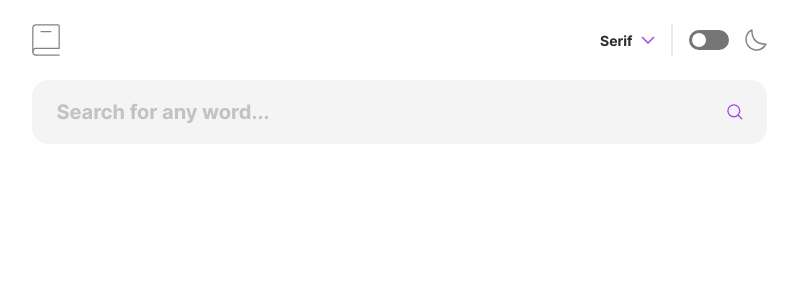
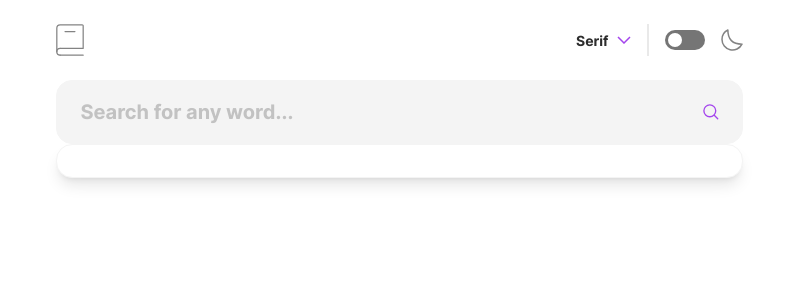
Before and after one commit to nikosetiawanp/dictionary-web-app, a React (Vite) app: page / in a window 1280 px wide. Shown: the top 300 px of the page, without its empty margins (241-1038 px from the left). Built offline with nearby package versions, Linux system fonts and the light colour scheme.

Commit message:
add live search bar functionality

```diff
--- a/index.html
+++ b/index.html
@@ -6,7 +6,7 @@
     <meta name="viewport" content="width=device-width, initial-scale=1.0" />
     <title>Vite + React + TS</title>
   </head>
-  <body class="flex justify-center w-screen h-full bg-background-light p-6 pb-24">
+  <body class="flex justify-center w-screen h-full bg-background-light">
     <div id="root"></div>
     <script type="module" src="/src/main.tsx"></script>
   </body>
--- a/src/App.tsx
+++ b/src/App.tsx
@@ -1,12 +1,13 @@
 import "./App.css";
 
-import IconSearch from "./assets/images/icon-search.svg";
 import { useEffect, useState } from "react";
+
 import Header from "./components/Header";
-import NotFoundMessage from "./components/NotFoundMessage";
+import WordDetails from "./components/WordDetails";
+import SearchBar from "./components/SearchBar";
+
 import type { NotFound } from "./types/NotFound";
 import type { Data } from "./types/Data";
-import WordDetails from "./components/WordDetails";
 
 function App() {
   const API_BASE_URL = "https://api.dictionaryapi.dev/api/v2/entries/en/";
@@ -14,8 +15,9 @@ function App() {
   const [inputError, setInputError] = useState(true);
 
   const [data, setData] = useState<null | Data[]>(null);
-  const [error, setError] = useState<null | NotFound>(null);
+  const [searchError, setSearchError] = useState<null | NotFound>(null);
 
+  const [selectedData, setSelectedData] = useState<Data>();
   const search = () => {
     if (!input) {
       setInputError(true);
@@ -29,10 +31,10 @@ function App() {
 
         if (Array.isArray(result)) {
           setData(result);
-          setError(null);
+          setSearchError(null);
         } else {
           setData(null);
-          setError(result);
+          setSearchError(result);
         }
       });
   };
@@ -47,47 +49,26 @@ function App() {
 
   return (
     // Container
-    <div className="flex flex-col gap-6 w-screen max-w-[735px] h-full">
-      {/* Navbar */}
+    <div className="flex flex-col gap-6 w-screen max-w-[735px] h-full p-6 pb-24">
+      {/* Header */}
       <Header />
 
       {/* Search bar */}
-      <form
-        onSubmit={(e) => {
-          e.preventDefault();
-          search();
-        }}
-        className="relative md:mb-4"
-      >
-        <input
-          type="text"
-          className={`${
-            inputError ? "border-error" : "border-[#f4f4f4]"
-          } w-full bg-[#f4f4f4] border active:border-accent rounded-2xl h-[48px] md:h-[64px] font-bold text-[16px] md:text-[20px] placeholder:text-primary-light/25 px-6`}
-          value={input}
-          onChange={(e) => setInput(e.target.value)}
-          placeholder="Search for any word..."
-        />
-        {inputError && (
-          <span className="text-error text-[16px] md:text-[20px] absolute left-0 -bottom-6 md:-bottom-7">
-            Whoops, can’t be empty…
-          </span>
-        )}
+      <SearchBar
+        search={search}
+        input={input}
+        setInput={setInput}
+        inputError={inputError}
+        data={data}
+        setSelectedData={setSelectedData}
+        searchError={searchError}
+      />
 
-        <div className="absolute top-0 right-0 md:right-3 h-full flex items-center">
-          <button
-            onClick={() => search()}
-            className="hover:bg-accent/10 active:bg-accent/20 top-0 flex justify-center items-center p-3 rounded-full hover:cursor-pointer"
-          >
-            <img className="w-[15.55px]" src={IconSearch} alt="icon-search" />
-          </button>
-        </div>
-      </form>
-      {/* Content */}
-      {/* <WordDefinition /> */}
-
-      {error && <NotFoundMessage error={error} />}
-      {data && <WordDetails data={data} />}
+      {selectedData && <WordDetails selectedData={selectedData} />}
+      {/* {searchError && <NotFoundMessage searchError={searchError} />}
+      {selectedData && !searchError && (
+        <WordDetails selectedData={selectedData} />
+      )} */}
     </div>
   );
 }
--- a/src/components/NotFoundMessage.tsx
+++ b/src/components/NotFoundMessage.tsx
@@ -1,7 +1,9 @@
 import ConfusedIcon from "../assets/images/confused-icon.png";
 import type { NotFound } from "../types/NotFound";
 
-export default function NotFoundMessage(props: { error: null | NotFound }) {
+export default function NotFoundMessage(props: {
+  searchError: null | NotFound;
+}) {
   return (
     <div className="flex justify-center items-center w-full">
       <div className="flex flex-col items-center gap-4 md:gap-6">
@@ -11,10 +13,10 @@ export default function NotFoundMessage(props: { error: null | NotFound }) {
           alt="confused-icon"
         />
         <h2 className="text-[16px] md:text-[20px] text-primary-light font-bold">
-          {props.error?.title}
+          {props.searchError?.title}
         </h2>
         <p className="text-[15px] md:text-[18px] text-secondary-light text-center">
-          {props.error?.message} {props.error?.resolution}
+          {props.searchError?.message} {props.searchError?.resolution}
         </p>
       </div>
     </div>
--- /dev/null
+++ b/src/components/SearchBar.tsx
@@ -0,0 +1,105 @@
+import { useEffect, useState } from "react";
+
+import IconSearch from "../assets/images/icon-search.svg";
+import type { Data } from "../types/Data";
+import type { NotFound } from "../types/NotFound";
+
+import ConfusedIcon from "../assets/images/confused-icon.png";
+
+export default function SearchBar(props: {
+  search: () => void;
+  input: string;
+  setInput: React.Dispatch<React.SetStateAction<string>>;
+  inputError: boolean;
+  data: Data[] | null;
+  setSelectedData: React.Dispatch<React.SetStateAction<Data | undefined>>;
+  searchError: NotFound | null;
+}) {
+  const [menuOpen, setMenuOpen] = useState(false);
+  const selectWord = (data: Data) => {
+    props.setSelectedData(data);
+    setMenuOpen(false);
+  };
+
+  useEffect(() => {
+    setMenuOpen(true);
+  }, [props.data, props.searchError]);
+
+  useEffect(() => {
+    const timeout = setTimeout(() => {
+      if (props.input) props.search();
+    }, 500);
+
+    return () => clearTimeout(timeout);
+  }, [props.input]);
+  return (
+    <form
+      onSubmit={(e) => {
+        e.preventDefault();
+        props.search();
+      }}
+      className="relative md:mb-4"
+    >
+      <input
+        type="text"
+        className={`${
+          props.inputError ? "border-error" : "border-[#f4f4f4]"
+        } w-full bg-[#f4f4f4] border active:border-accent rounded-2xl h-[48px] md:h-[64px] font-bold text-[16px] md:text-[20px] placeholder:text-primary-light/25 px-6`}
+        value={props.input}
+        onChange={(e) => props.setInput(e.target.value)}
+        placeholder="Search for any word..."
+      />
+      {props.inputError && (
+        <span className="text-error text-[16px] md:text-[20px] absolute left-0 -bottom-6 md:-bottom-7">
+          Whoops, can’t be empty…
+        </span>
+      )}
+
+      <div className="absolute top-0 right-0 md:right-3 h-full flex items-center">
+        <button
+          onClick={() => props.search()}
+          className="hover:bg-accent/10 active:bg-accent/20 top-0 flex justify-center items-center p-3 rounded-full hover:cursor-pointer"
+        >
+          <img className="w-[15.55px]" src={IconSearch} alt="icon-search" />
+        </button>
+      </div>
+
+      {menuOpen && (
+        <div className="border border-[#f4f4f4] absolute top-12 md:top-16 w-full p-4 bg-[#ffffff] rounded-2xl shadow-lg flex flex-col gap-0">
+          {props.searchError ? (
+            <div
+              onClick={() => {}}
+              className="flex flex-col items-center gap-2 hover:bg-[#e9e9e9] px-4 py-1 rounded-lg"
+            >
+              <img
+                className="w-[60px] h-[60px]"
+                src={ConfusedIcon}
+                alt="confused-icon"
+              />
+              <div className="flex flex-col gap-2">
+                <span className="text-[16px] md:text-[20px] font-bold text-center">
+                  {props.searchError?.title}
+                </span>
+                <p className="text-[15px] md:text-[18px] text-secondary-light text-center max-w-[425px]">
+                  {props.searchError?.message}
+                </p>
+              </div>
+            </div>
+          ) : (
+            props.data?.map((data: Data) => (
+              <div
+                onClick={() => selectWord(data)}
+                className="flex gap-4 hover:bg-[#e9e9e9] px-4 py-1 rounded-lg hover:cursor-pointer"
+              >
+                <span className="text-[16px] md:text-[20px] font-bold">
+                  {data.word}
+                </span>
+                <p className="text-[15px] md:text-[18px] text-secondary-light"></p>
+              </div>
+            ))
+          )}
+        </div>
+      )}
+    </form>
+  );
+}
--- a/src/components/WordDetails.tsx
+++ b/src/components/WordDetails.tsx
@@ -2,18 +2,20 @@ import IconPlay from "../assets/images/icon-play.svg";
 import type { Data } from "../types/Data";
 import HorizontalLine from "./HorizontalLine";
 
-export default function WordDetails(props: { data: null | Data[] }) {
+export default function WordDetails(props: { selectedData: null | Data }) {
   return (
     // Content
-    <div className="flex flex-col gap-10">
+    <div className="flex flex-col gap-10 ">
       {/* Header */}
       <div className="flex justify-between items-center">
         <div className="flex flex-col gap-0 md:gap-4">
           <h1 className="text-[32px] md:text-[64px] text-heading-large text-primary-light">
-            {props.data && props.data[0].word}
+            {props.selectedData?.word}
+            {/* {props.data && props.data[0].word} */}
           </h1>
           <h2 className="text-body-medium md:text-[24px] text-accent">
-            {props.data && props.data[0].phonetic}
+            {props.selectedData?.phonetic}
+            {/* {props.data && props.data[0].phonetic} */}
           </h2>
         </div>
         <button className="bg-accent/20 flex justify-center items-center rounded-full w-[75px] h-[75px] hover:cursor-pointer">
```
